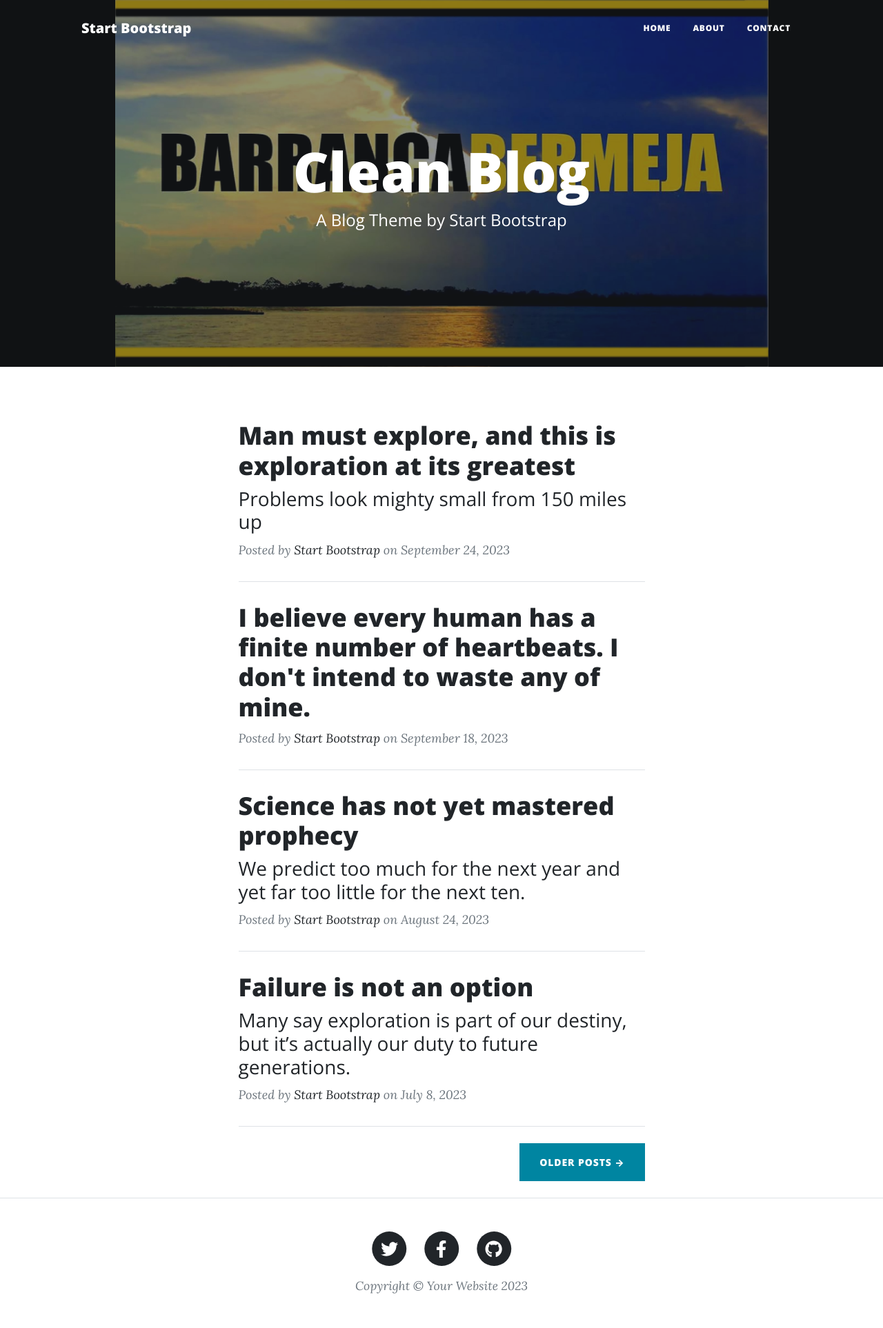
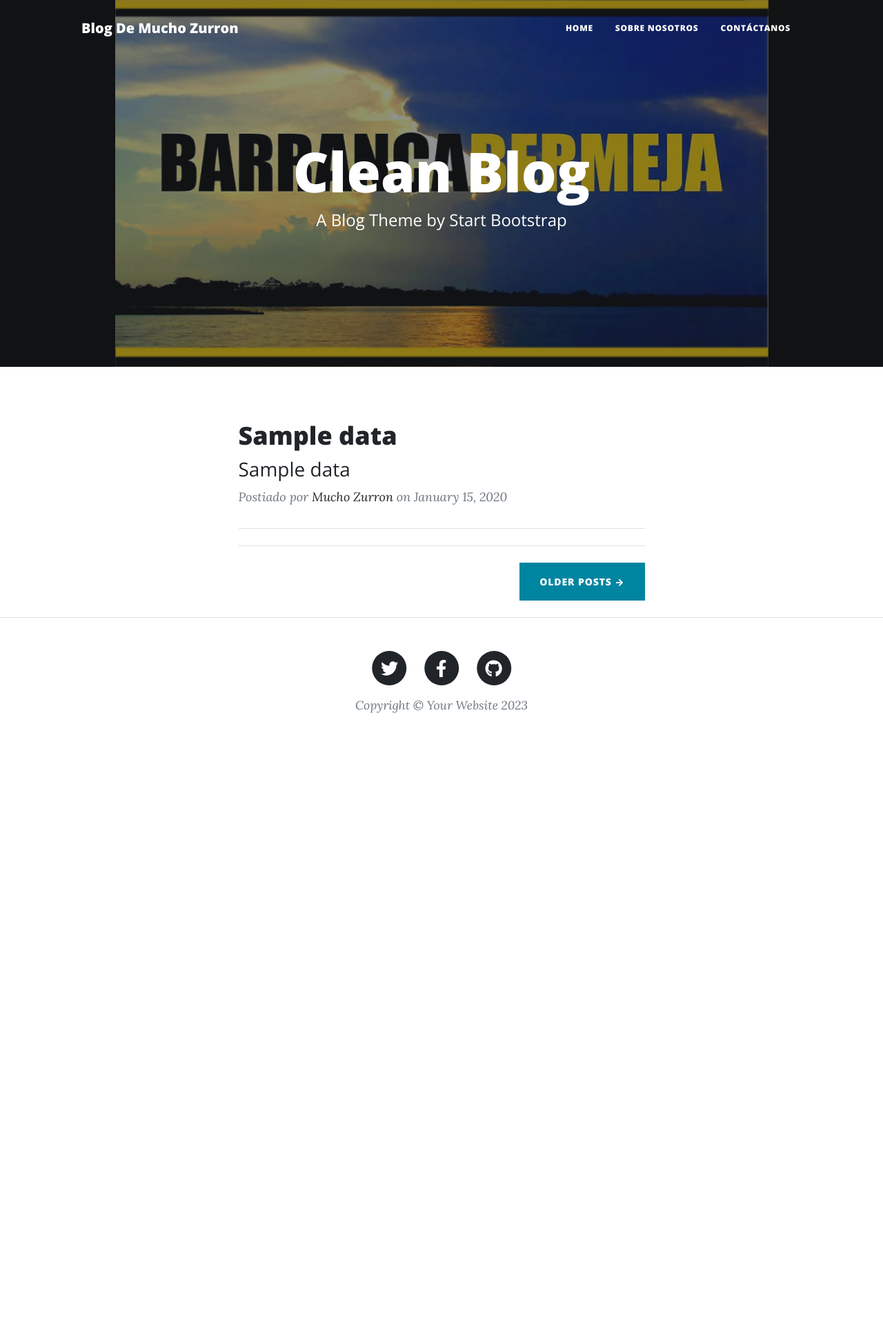
Before and after one commit to RicardoAGomezV/Blog-2-using-flask, a Flask app: template templates/index.html in a window 1280 px wide. Shown: the whole page at 69% size. After the commit the page ends 1034 px from the top, so only its background shows below. Run offline with Flask 3, Linux system fonts and the light colour scheme; the template is opened without the code that fills it: most values are stand-ins (such as "Sample title", 1, 10 or a date in 2020); some libraries are stand-ins or nearby versions.

Commit message:
tomando informacion de la api del blog, render  title, subtitle en el html,

```diff
--- a/server.py
+++ b/server.py
@@ -1,10 +1,38 @@
+from datetime import datetime
+from pprint import pprint
 from flask import Flask, render_template
+import requests
 
 app = Flask(__name__)
 
+
+# URL where the information about our blog is available in JSON format
+url="https://api.npoint.io/d1d60738d43254255bdf"
+
+def current_date():
+    date=datetime.now()
+    return date
+
+
+
+
+def get_data():
+    request= requests.get(url)
+
+    request_json = request.json()
+
+    pprint(request_json)
+
+    return request_json
+
+
 @app.route("/")
 def home():
-    return render_template("index.html")
+
+
+    my_data=get_data()
+
+    return render_template("index.html", data=my_data, date=current_date())
 
 
 @app.route("/contact")
--- a/templates/about.html
+++ b/templates/about.html
@@ -3,7 +3,8 @@
 {% include "header.html" %}
         <!-- Page Header-->
         <!-- <header class="masthead" style="background-image: url('/static/assets/img/mucho-zurron2.jpg'); background-size: cover; background-position: center;"> -->
-            <header class="masthead" style="background-image: url('/static/assets/img/mucho-zurron2.jpg'); background-size: contain; background-position: center; background-repeat: no-repeat; background-color:black">
+            <header class="masthead" style="background-image: url('/static/assets/img/mucho-zurron2.jpg');
+            ">
 
             <div class="container position-relative px-4 px-lg-5">
                 <div class="row gx-4 gx-lg-5 justify-content-center">
--- a/templates/header.html
+++ b/templates/header.html
@@ -25,7 +25,7 @@
     <!-- Navigation-->
     <nav class="navbar navbar-expand-lg navbar-light" id="mainNav">
         <div class="container px-4 px-lg-5">
-            <a class="navbar-brand" href="index.html">Start Bootstrap</a>
+            <a class="navbar-brand" href="index.html">Blog De Mucho Zurron</a>
             <button class="navbar-toggler" type="button" data-bs-toggle="collapse" data-bs-target="#navbarResponsive" aria-controls="navbarResponsive" aria-expanded="false" aria-label="Toggle navigation">
                 Menu
                 <i class="fas fa-bars"></i>
@@ -33,9 +33,9 @@
             <div class="collapse navbar-collapse" id="navbarResponsive">
                 <ul class="navbar-nav ms-auto py-4 py-lg-0">
                     <li class="nav-item"><a class="nav-link px-lg-3 py-3 py-lg-4" href="{{ url_for('home') }}">Home</a></li>
-                    <li class="nav-item"><a class="nav-link px-lg-3 py-3 py-lg-4" href="{{ url_for('about') }}">About</a></li>
+                    <li class="nav-item"><a class="nav-link px-lg-3 py-3 py-lg-4" href="{{ url_for('about') }}">Sobre Nosotros</a></li>
 
-                    <li class="nav-item"><a class="nav-link px-lg-3 py-3 py-lg-4" href="{{ url_for('contact') }}">Contact</a></li>
+                    <li class="nav-item"><a class="nav-link px-lg-3 py-3 py-lg-4" href="{{ url_for('contact') }}">Contáctanos</a></li>
                 </ul>
             </div>
         </div>
--- a/templates/index.html
+++ b/templates/index.html
@@ -6,6 +6,7 @@
 
         <!-- Page Header-->
         <header class="masthead" style="background-image: url('static/assets/img/mucho-zurron.jpg'); background-size: contain; background-position: center; background-repeat: no-repeat; background-color:black">
+
 
 
             <div class="container position-relative px-4 px-lg-5">
@@ -19,61 +20,30 @@
                 </div>
             </div>
         </header>
+
+
         <!-- Main Content-->
         <div class="container px-4 px-lg-5">
             <div class="row gx-4 gx-lg-5 justify-content-center">
                 <div class="col-md-10 col-lg-8 col-xl-7">
+                    {% for i in data %}
                     <!-- Post preview-->
                     <div class="post-preview">
                         <a href="post.html">
-                            <h2 class="post-title">Man must explore, and this is exploration at its greatest</h2>
-                            <h3 class="post-subtitle">Problems look mighty small from 150 miles up</h3>
+                            <h2 class="post-title">{{ i['title'] }}</h2>
+                            <h3 class="post-subtitle">{{ i['subtitle'] }}</h3>
                         </a>
                         <p class="post-meta">
-                            Posted by
-                            <a href="#!">Start Bootstrap</a>
-                            on September 24, 2023
+                            Postiado por
+                            <a href="#!">Mucho Zurron</a>
+                            on {{ date.strftime('%B') }} {{ date.day }}, {{ date.year }}
                         </p>
                     </div>
+                    {% endfor %}
                     <!-- Divider-->
                     <hr class="my-4" />
-                    <!-- Post preview-->
-                    <div class="post-preview">
-                        <a href="post.html"><h2 class="post-title">I believe every human has a finite number of heartbeats. I don't intend to waste any of mine.</h2></a>
-                        <p class="post-meta">
-                            Posted by
-                            <a href="#!">Start Bootstrap</a>
-                            on September 18, 2023
-                        </p>
-                    </div>
-                    <!-- Divider-->
-                    <hr class="my-4" />
-                    <!-- Post preview-->
-                    <div class="post-preview">
-                        <a href="post.html">
-                            <h2 class="post-title">Science has not yet mastered prophecy</h2>
-                            <h3 class="post-subtitle">We predict too much for the next year and yet far too little for the next ten.</h3>
-                        </a>
-                        <p class="post-meta">
-                            Posted by
-                            <a href="#!">Start Bootstrap</a>
-                            on August 24, 2023
-                        </p>
-                    </div>
-                    <!-- Divider-->
-                    <hr class="my-4" />
-                    <!-- Post preview-->
-                    <div class="post-preview">
-                        <a href="post.html">
-                            <h2 class="post-title">Failure is not an option</h2>
-                            <h3 class="post-subtitle">Many say exploration is part of our destiny, but it’s actually our duty to future generations.</h3>
-                        </a>
-                        <p class="post-meta">
-                            Posted by
-                            <a href="#!">Start Bootstrap</a>
-                            on July 8, 2023
-                        </p>
-                    </div>
+
+
                     <!-- Divider-->
                     <hr class="my-4" />
                     <!-- Pager-->
@@ -81,6 +51,8 @@
                 </div>
             </div>
         </div>
+
+
 
         <!-- Footer-->
         {% include "footer.html" %}
```
